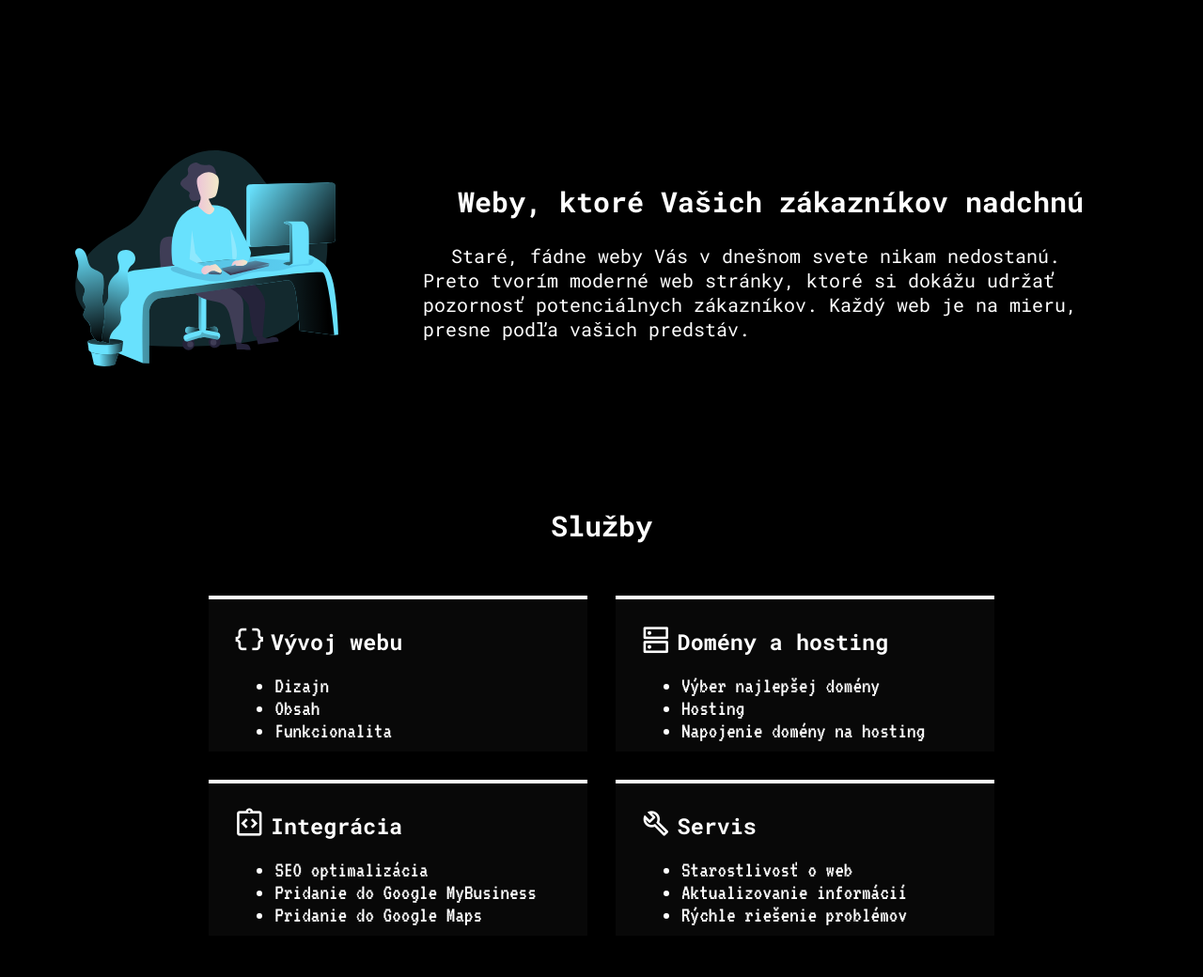
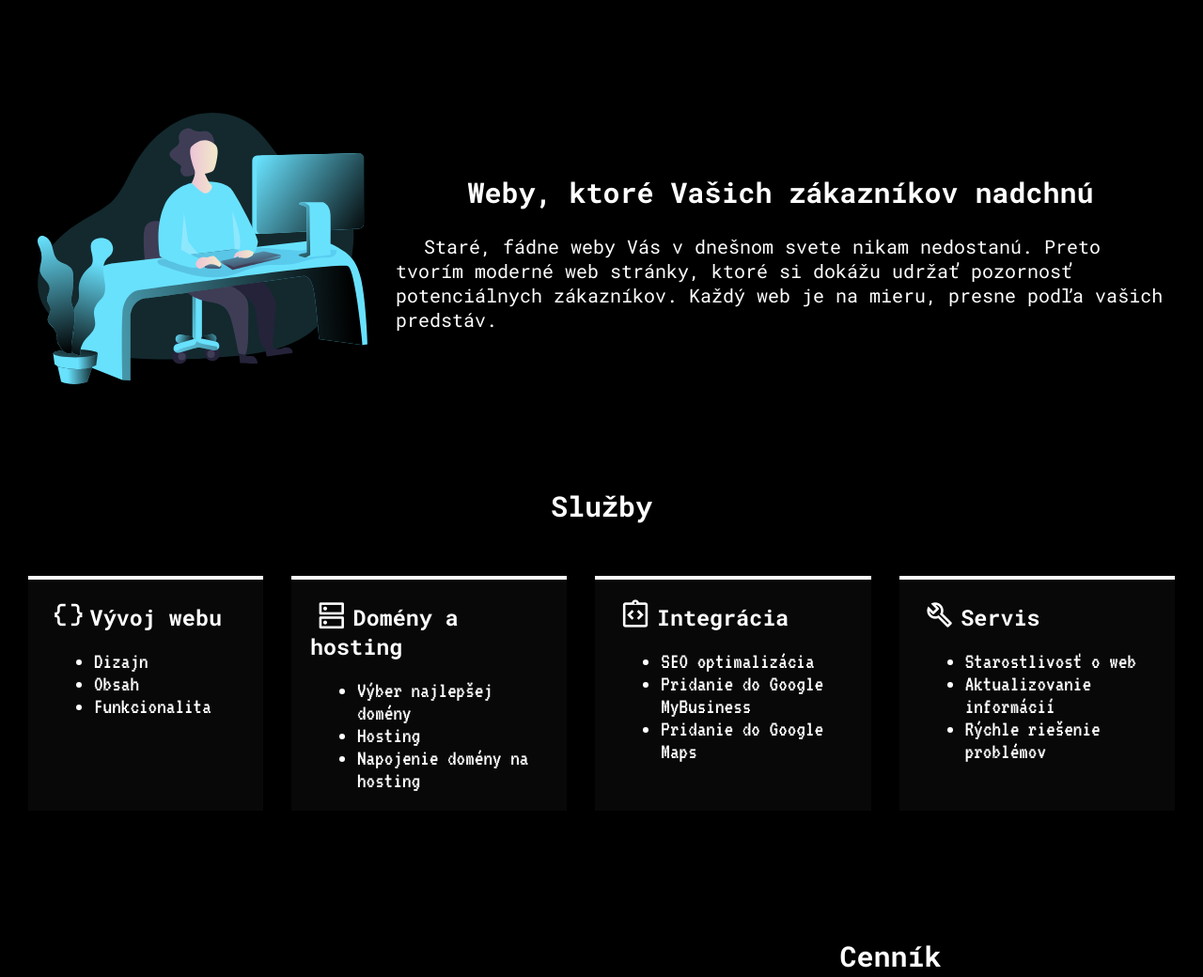
Before and after one commit to tomveich/dev, a plain HTML site: page index.html in a window 1280 px wide. Shown: the part 760-1800 px from the top of the page at 94% size. Drawn offline with nearby package versions, Linux system fonts and the light colour scheme; grey boxes are pictures that could not be loaded.

Commit message:
Add files via upload

```diff
--- a/assets/style.css
+++ b/assets/style.css
@@ -192,6 +192,11 @@ footer {
     justify-content: space-around;
     gap: 3rem;
     background-color: #080808;
+    padding: 3rem 0;
+}
+
+footer h2 {
+    margin-top: 0;
 }
 
 footer > div:first-child > span {
@@ -226,7 +231,7 @@ section {
     padding: 8rem 4rem;
 
     display: flex;
-    flex-wrap: wrap;
+    gap: 3rem;
     align-items: center;
     justify-content: center;
 }
@@ -235,37 +240,42 @@ section {
     width: 30%;
 }
 
-.dual > .content {
+.dual > *:not(.image) {
     min-width: 40rem;
     width: 70%;
-    padding: 5rem;
 }
 
 
+@media screen and (max-width: 1000px) {
+    .dual {
+        flex-direction: column;
+    }
+
+    .dual > .image {
+        width: 100%;
+    }
+}
+
 
 .trigallery {
-    display: flex;
-    flex-wrap: wrap;
-    justify-content: center;
+    display: grid;
     align-items: center;
-
     padding: 3rem;
     gap: 3rem;
+    grid-template-columns: repeat(auto-fit, minmax(25rem, auto));
 }
 
 .trigallery h3 {
     margin: 0;
-    padding: 1.5rem 0;
     padding-bottom: 2rem;
 }
 
 .trigallery > * {
     border-top: 4px solid currentColor;
     background-color: #080808;
-    width: 33%;
-    padding: 1rem 2rem;
+    height: 100%;
+    padding: 2rem;
     margin: 0;
-    position: relative;
     transition: all .2s;
 }
 
@@ -278,17 +288,6 @@ section {
 }
 
 
-.dual {
-    display: flex;
-    align-items: flex-start;
-}
-
-.dual > * {
-    width: 50%;
-
-    padding: 4rem;
-}
-
 ul li a {
     color: currentColor;
 }
--- a/index.html
+++ b/index.html
@@ -31,7 +31,7 @@
         <div class="image">
             <img src="/pictures/developer.svg" width="800px">
         </div>
-        <div class="content">
+        <div>
             <h2>Weby, ktoré Vašich zákazníkov nadchnú</h2>
             <p>
                 Staré, fádne weby Vás v dnešnom svete nikam nedostanú. Preto tvorím moderné web stránky,
@@ -81,11 +81,15 @@
                 <li><a  target="_blank" href="/projekt/trillo/">Trillo</a></li>
             </ul>
         </section>
-        <section id="prices" class="">
+        <section id="prices">
             <h2>Cenník</h2>
-            <p>
+            <!--<p>
                 Špecializujem sa na menšie weby, ktoré vkusne reprezentujú rozrastajúce sa biznisy.
-                To mi však nebráni vziať aj väčšiu zákazku. </p>
+                To mi však nebráni vziať aj väčšiu zákazku.
+            </p> -->
+            <pre>
+
+            </pre>
             <ul>
                 <li>Jednoduchý web - 100-200€</li>
                 <li>Viacstránkový web - 150-400€</li>
```
